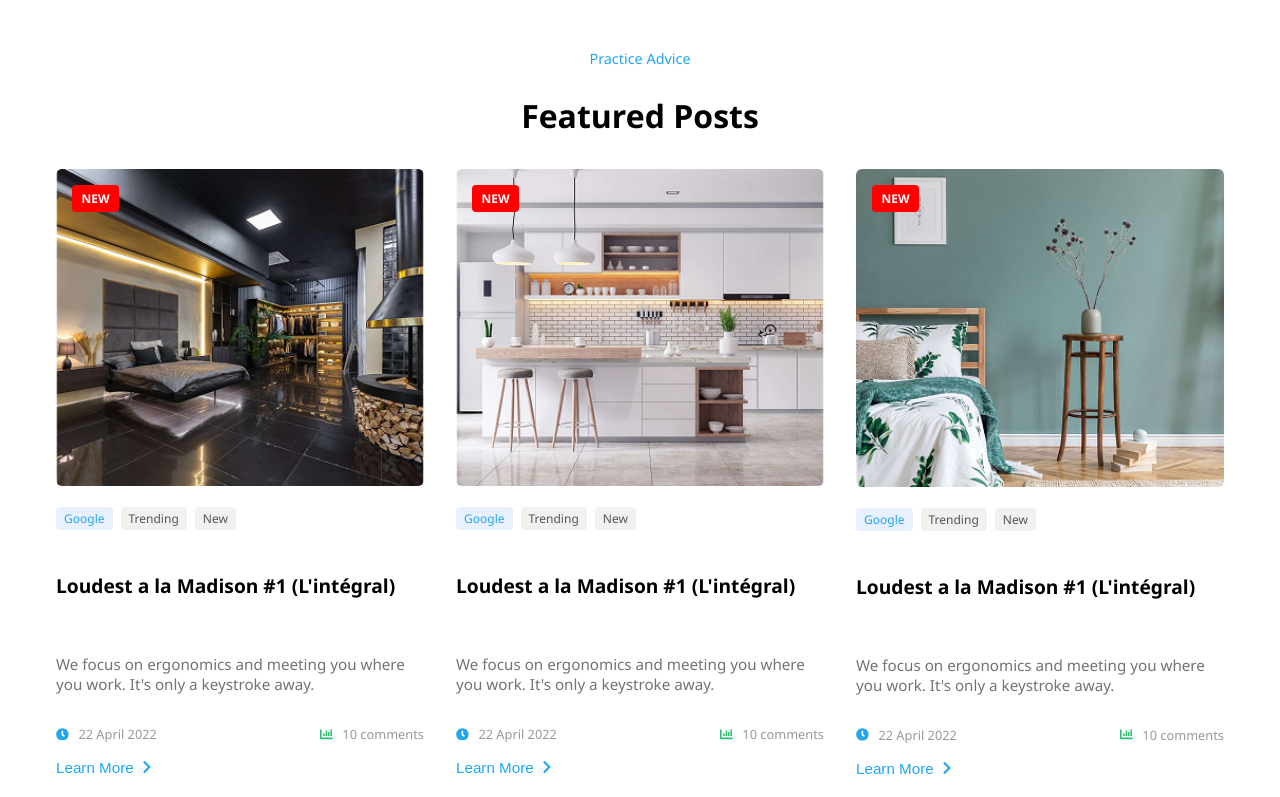
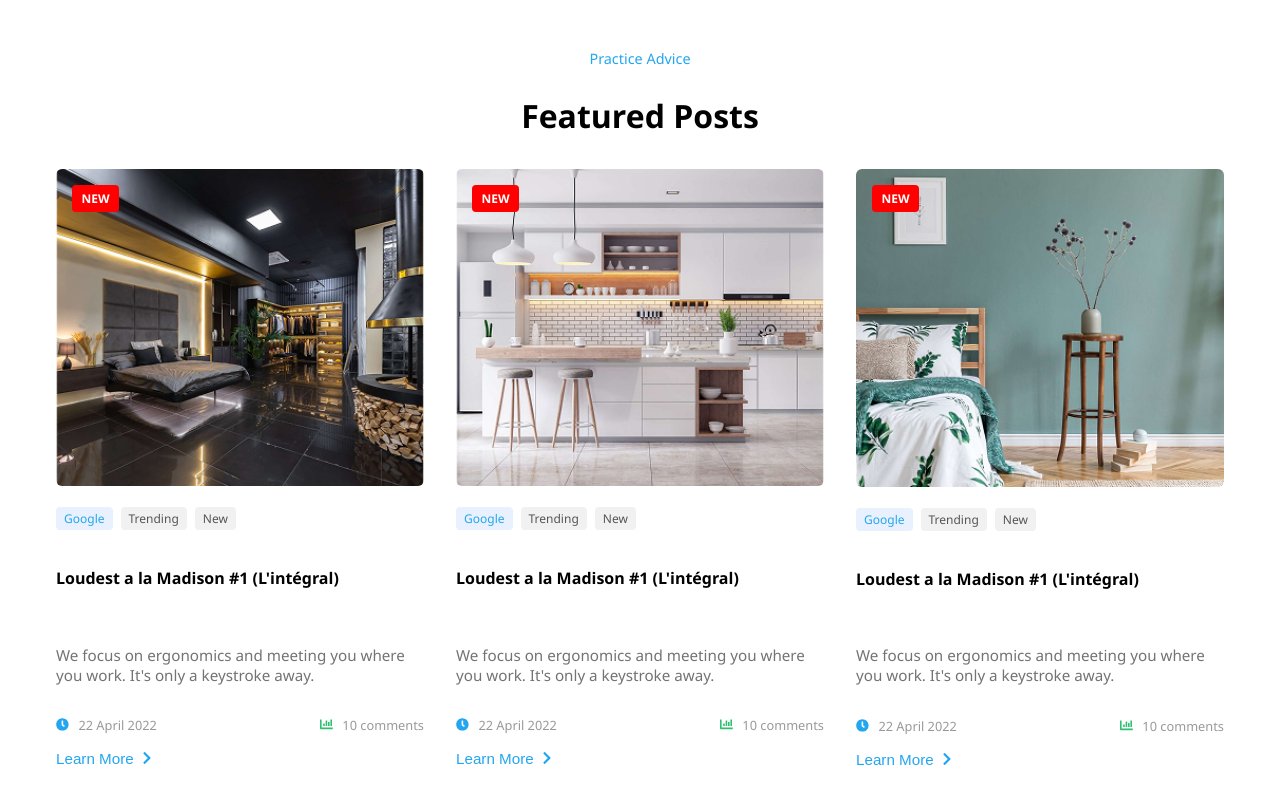
Before and after one commit to Dr-Kehn/e-commerce, a React (Vite) app: page / in a window 1280 px wide. Shown: the part 1412-2209 px from the top of the page. Built offline with nearby package versions, Linux system fonts and the light colour scheme; no server answers.

Commit message:
fine tuning

```diff
--- a/src/components/FeaturedPostCard.tsx
+++ b/src/components/FeaturedPostCard.tsx
@@ -32,7 +32,7 @@ const FeaturedPostCard = ({ image, tags, title, description, date, comments }: P
         ))}
       </div>
 
-      <h4 className={styles.title}>{title}</h4>
+      <h4 className={styles.cardTitle}>{title}</h4>
       <p className={styles.description}>{description}</p>
 
       <div className={styles.meta}>
--- a/src/components/FeaturedPosts.module.css
+++ b/src/components/FeaturedPosts.module.css
@@ -77,7 +77,7 @@
   font-weight: bold;
 }
 
-h4 {
+.cardTitle {
     text-align: left;
     color: black;
 }
```
